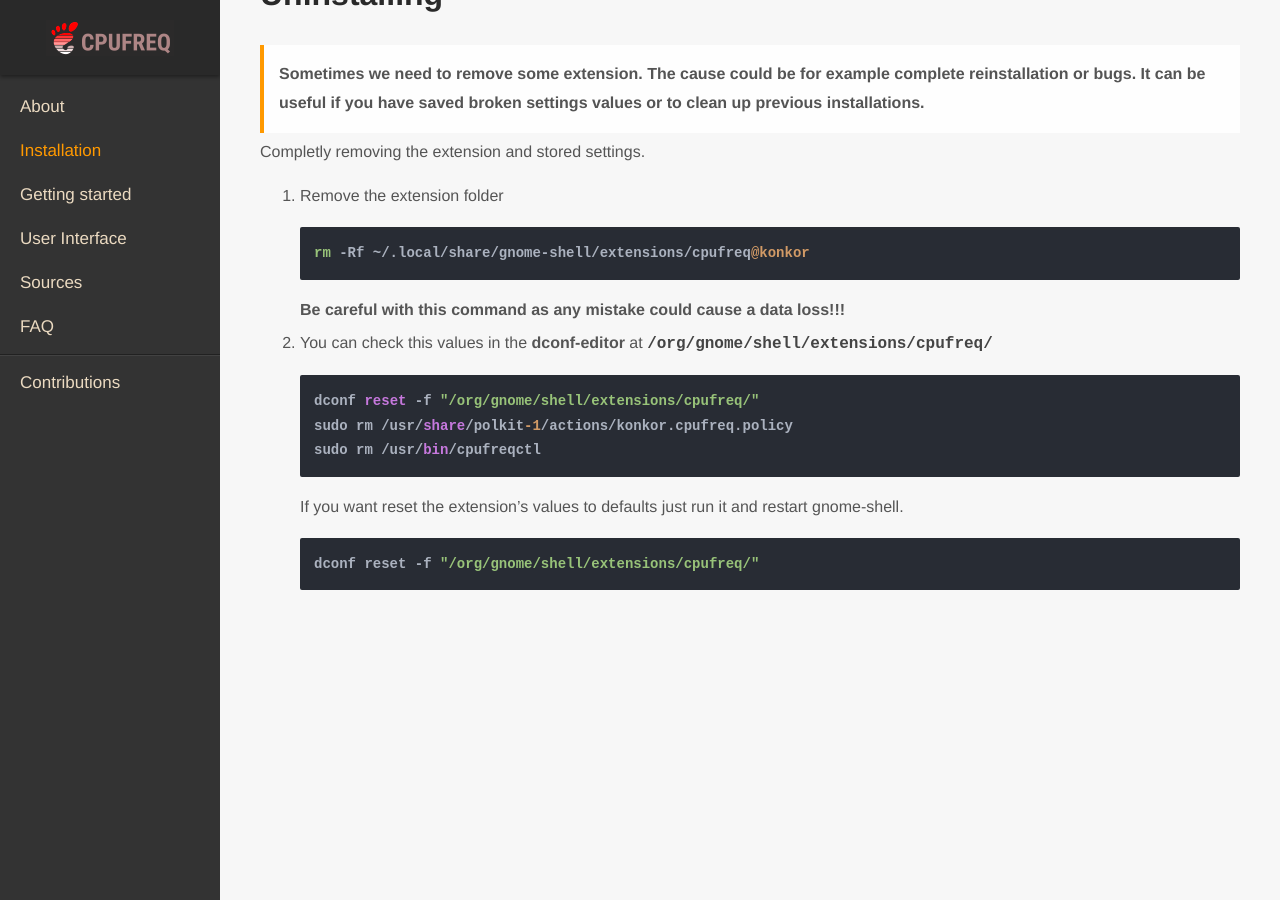
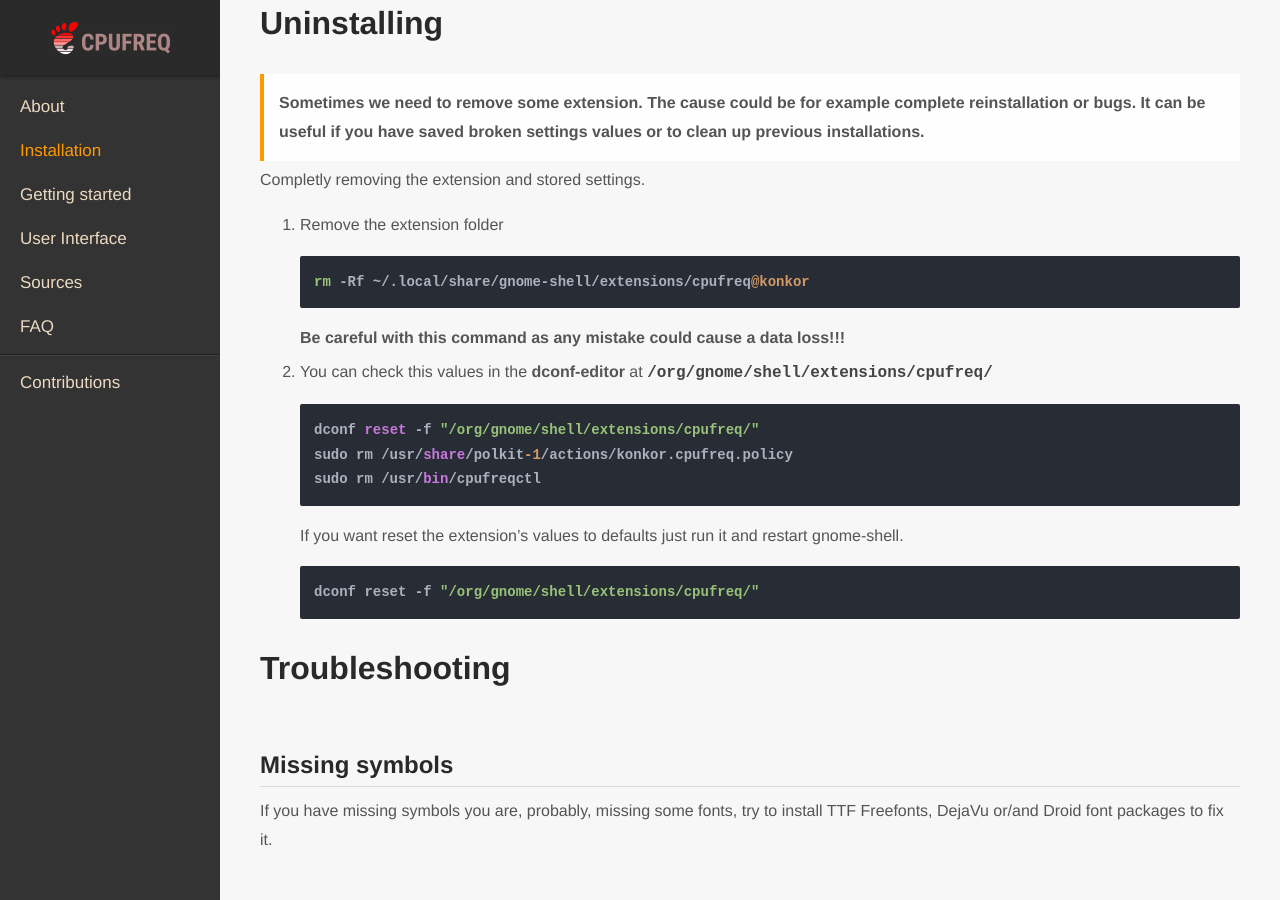
Before and after one commit to konkor/cpufreq, a Jekyll site: the page built from docs/install.md, in a window 1280 px wide and 900 px high, scrolled down 4239 px. Built offline with Jekyll 4.4.1, drawn with Linux system fonts in a browser that asks for light colours.

Commit message:
Add Troubleshooting section to install docs

````diff
--- a/docs/install.md
+++ b/docs/install.md
@@ -16,6 +16,7 @@ description: List of extension dependencies, methods of installations and other
 1. [Finishing the installation](#finishing-the-installation)
 1. [Upgrading the extension](#upgrading-the-extension)
 1. [Uninstalling](#uninstalling)
+1. [Troubleshooting](#troubleshooting)
 
 # Dependencies
 * Gnome Shell 3.14+
@@ -145,3 +146,7 @@ If you want reset the extension's values to defaults just run it and restart gno
 ```
 dconf reset -f "/org/gnome/shell/extensions/cpufreq/"
 ```
+
+# Troubleshooting
+## Missing symbols
+If you have missing symbols you are, probably, missing some fonts, try to install TTF Freefonts, DejaVu or/and Droid font packages to fix it.
````
Also changed, not shown: README.md.
